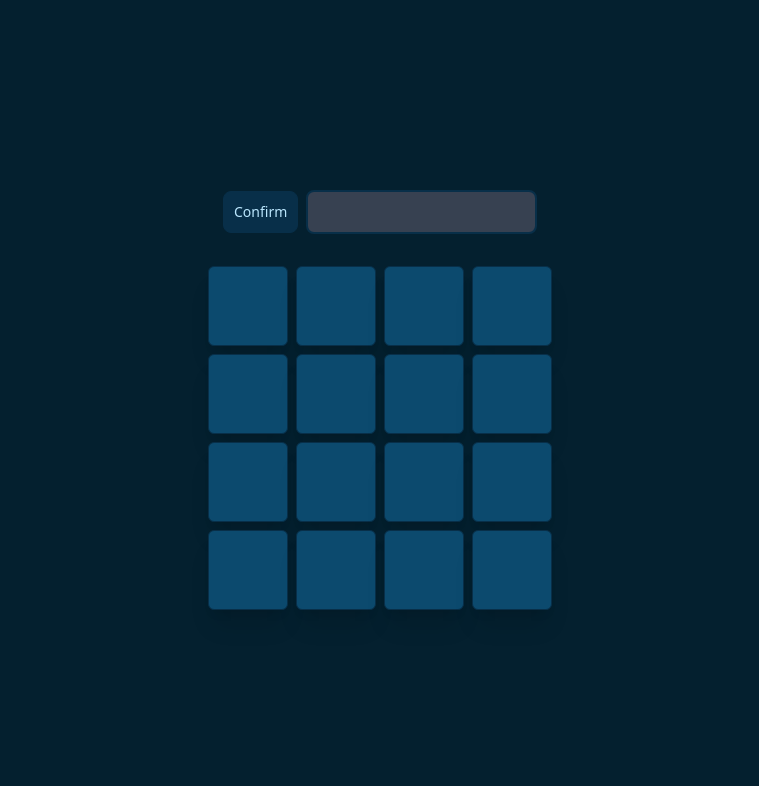
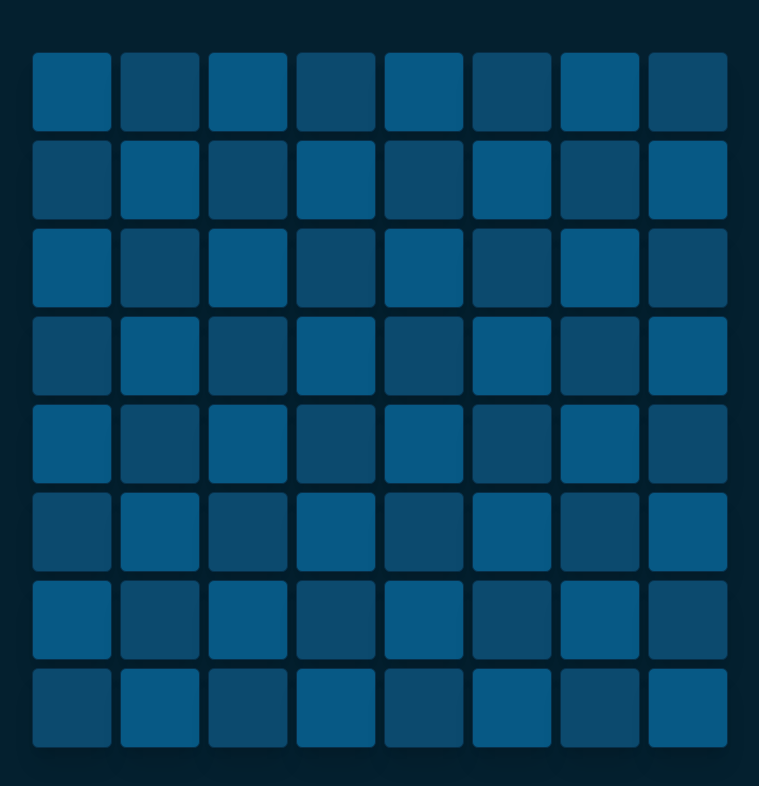
Before and after one commit to kaakavand/chess, a React (Create React App) app: page / in a window 1280 px wide. Shown: the top 786 px of the page, without its empty margins (260-1019 px from the left). Built offline with nearby package versions, Linux system fonts and the light colour scheme.

Commit message:
theme chess

```diff
--- a/src/components/App.tsx
+++ b/src/components/App.tsx
@@ -4,7 +4,7 @@ import positionHandler from "../functions/positionHandler";
 import keyDownHandler from "../functions/keyDownHandler";
 
 const App = () => {
-  const [totalRows, settotalRows] = useState(4);
+  const [totalRows, settotalRows] = useState(8);
   const [position, setPosition] = useState<any>({ position: null, type: true });
   const [Rows, setRows] = useState<any[]>([]);
   const [inputValue, setInputValue] = useState("");
@@ -41,7 +41,7 @@ const App = () => {
   return (
     <div className="w-full h-screen flex justify-center items-center">
       <section className="flex justify-center flex-col items-center">
-        <div className=" items-center p-1 hidden sm:flex">
+        {/* <div className=" items-center p-1 hidden sm:flex">
           <button
             onClick={() => settotalRows(+inputValue > 8 ? 8 : +inputValue)}
             className="mb-6 border border-sky-950 text-sky-200 mr-2 text-sm rounded-lg w-20 block p-2.5 bg-sky-950 "
@@ -58,14 +58,14 @@ const App = () => {
             onChange={({ target }) => setInputValue(target.value)}
             className="mb-6 text-sky-200 text-sm rounded-lg block w-full p-2.5 bg-gray-700 outline-none focus:border-2 border-2 border-sky-950"
           />
-        </div>
+        </div> */}
         {Rows.map((el, i) => (
           <div key={i} className="flex">
             {el.map((item: any, index: number) => (
               <span
                 onClick={() => setPosition(item)}
                 key={index}
-                className="w-20 h-20 flex justify-center items-center rounded-md cursor-pointer hover:shadow-sm m-1 bg-sky-900 border shadow-xl border-sky-950 duration-300 hover:bg-sky-800"
+                className={`w-20 h-20 flex justify-center items-center rounded-md cursor-pointer hover:shadow-sm m-1 ${i % 2 === 0 ? "even:bg-sky-900" : "odd:bg-sky-900"} bg-sky-800 border shadow-xl border-sky-950 duration-300 hover:bg-sky-800`}
               >
                 {item.type === true ? (
                   <PiCastleTurretFill
```
